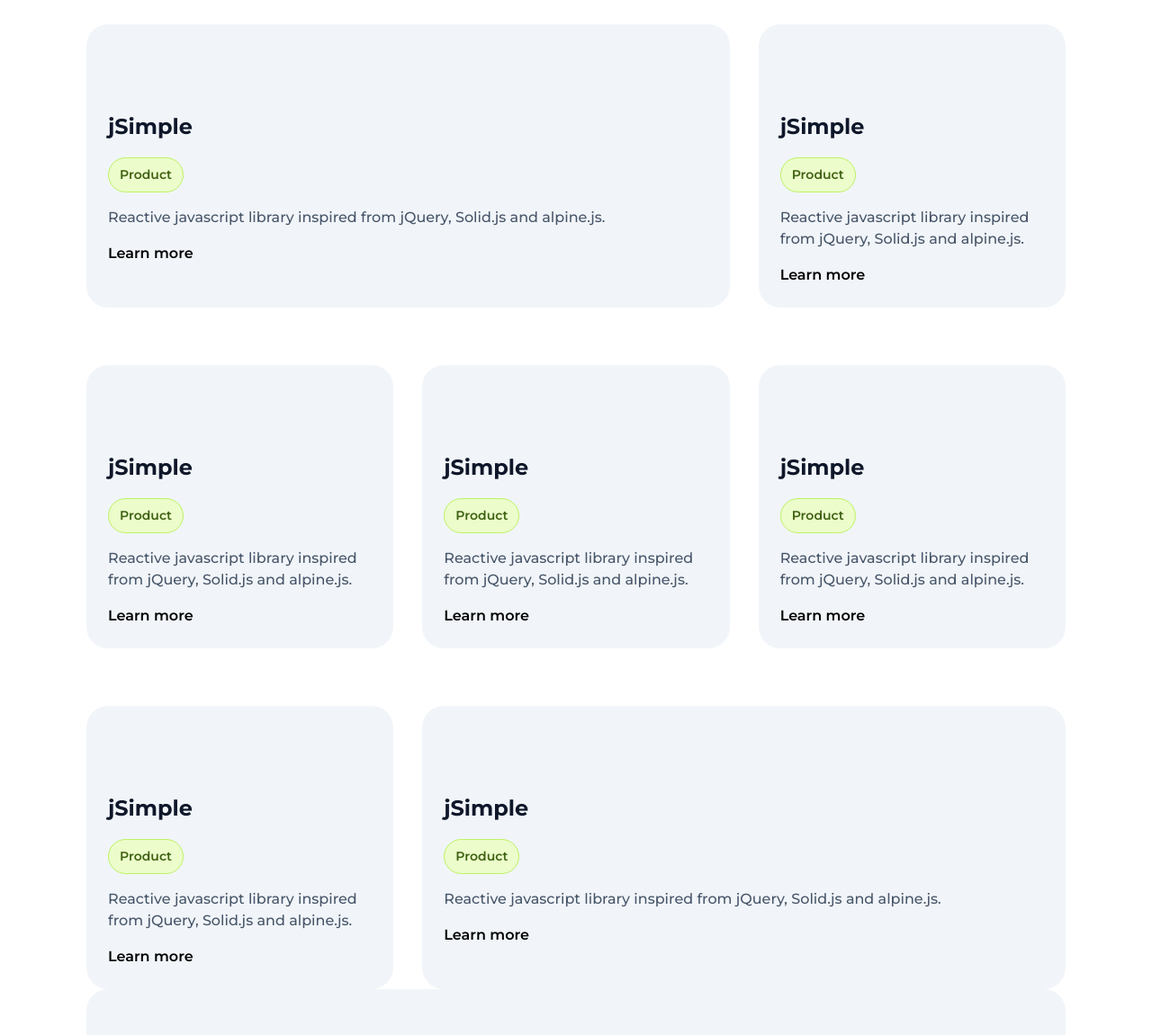
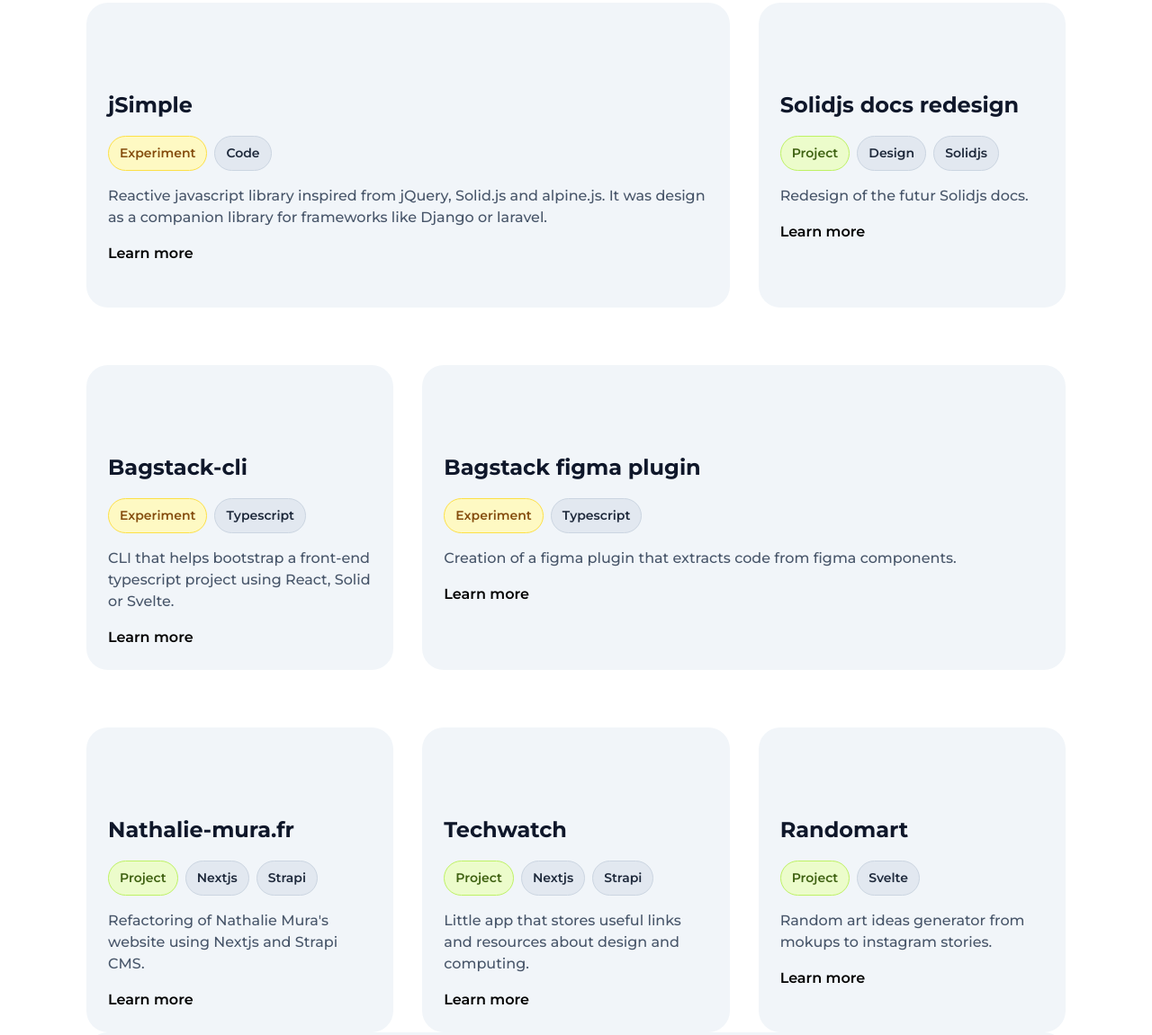
Before and after one commit to robin4a4/robin.marillia.io, an Astro site: page / in a window 1280 px wide. Shown: the part 357-1508 px from the top of the page at 90% size. Built offline with nearby package versions, Linux system fonts and the light colour scheme; Astro itself is replaced by a stand-in of ours.

Commit message:
add data to project cards

```diff
--- a/src/components/Header.astro
+++ b/src/components/Header.astro
@@ -5,7 +5,7 @@
 ---
 
 <header class="relative pt-64">
-	<img src={blurSvg} alt="image description" class='absolute top-0 left-0 z-0'/>;
+	<img src={blurSvg} alt="image description" class='absolute top-0 left-0 z-0'/>
 	<div class="container mx-auto px-96 relative z-10">
 		<span class="font-semibold text-48">Robin Marillia</span>
 		<h1 class="font-extrabold text-64 max-w-[70%] leading-tight">Fullstack developer at <span class="text-pink-400">Hello watt</span></h1>
--- a/src/components/Pill.astro
+++ b/src/components/Pill.astro
@@ -1,3 +1,12 @@
-<div class="flex px-12 py-8 rounded-full bg-lime-100 border text-14 font-semibold text-lime-800 border-lime-300">
-    Product
+---
+import { PILLS_DATA, ProjectPill } from '../config';
+
+export interface Props {
+	topic: ProjectPill;
+}
+const { topic } = Astro.props;
+---
+
+<div class={`flex px-12 py-8 rounded-full border text-14 font-semibold ${PILLS_DATA[topic].classes}`}>
+    {PILLS_DATA[topic].title}
 </div>
--- a/src/components/PillRow.astro
+++ b/src/components/PillRow.astro
@@ -1,7 +1,17 @@
 ---
+import type { ProjectPill } from '../config';
 import Pill from './Pill.astro'
+
+export interface Props {
+	topics: Array<ProjectPill>;
+}
+const {topics} = Astro.props
 ---
 
-<div class="flex gap-16">
-  <Pill></Pill>
+<div class="flex gap-8">
+  {topics.map((topic) => (
+    <>
+       <Pill topic={topic}/>
+    </>
+  ))}
 </div>
--- a/src/components/ProjectCard.astro
+++ b/src/components/ProjectCard.astro
@@ -1,20 +1,22 @@
 ---
+import { Project, PROJECTS } from '../config';
 import Link from './Link.astro'
 import PillRow from './PillRow.astro';
 
 
 export interface Props {
-	large?: boolean;
+	project: Project;
 }
-const { large } = Astro.props;
+const { project } = Astro.props;
+const projectData = PROJECTS[project]
 ---
 
-<div class={`flex flex-col gap-16 px-24 pt-80 pb-24 bg-slate-100 rounded-xl ${large ? 'col-span-2' : 'col-span-1'}`}>
+<div class={`flex flex-col gap-16 px-24 pt-80 pb-24 bg-slate-100 rounded-xl ${projectData.isLarge ? 'col-span-2' : 'col-span-1'}`}>
   <div class="flex"></div>
   <div class="flex flex-col gap-16">
-    <p class="text-24 font-bold text-slate-900">jSimple</p>
-      <PillRow/>
-      <p class="text-18 font-medium text-slate-600">Reactive javascript library inspired from jQuery, Solid.js and alpine.js.</p>
+    <p class="text-24 font-bold text-slate-900">{projectData.title}</p>
+    <PillRow topics={projectData.topics}/>
+    <p class="text-18 font-medium text-slate-600">{projectData.text}</p>
   </div>
   <Link/>
 </div>
--- a/src/config.ts
+++ b/src/config.ts
@@ -1,2 +1,122 @@
 export const SITE_TITLE = "Robin Marillia | Portfolio.";
 export const SITE_DESCRIPTION = "Welcome to my website!";
+
+export enum Project {
+  Jsimple = "jsimple",
+  Solidjs = "solidjs",
+  BagstackCli = "bagstack-cli",
+  BagstackFigma = "bagstack-figma",
+  NathalieMura = "nathalie-mura",
+  Techwatch = "techwatch",
+  Randomart = "randomart",
+}
+
+export enum ProjectPill {
+  Experiment = "experiment",
+  Project = "project",
+  Design = "design",
+  Code = "code",
+  Nextjs = "nextjs",
+  Strapi = "strapi",
+  Figma = "figma",
+  Sveltekit = "sveltekit",
+  Svelte = "svelte",
+  Solidjs = "solidjs",
+  Typescript = "typescript",
+}
+
+export const PROJECTS = {
+  [Project.Jsimple]: {
+    title: "jSimple",
+    text: "Reactive javascript library inspired from jQuery, Solid.js and alpine.js. It was design as a companion library for frameworks like Django or laravel.",
+    topics: [ProjectPill.Experiment, ProjectPill.Code],
+    isLarge: true,
+  },
+  [Project.Solidjs]: {
+    title: "Solidjs docs redesign",
+    text: "Redesign of the futur Solidjs docs.",
+    topics: [ProjectPill.Project, ProjectPill.Design, ProjectPill.Solidjs],
+    isLarge: false,
+  },
+  [Project.BagstackFigma]: {
+    title: "Bagstack figma plugin",
+    text: "Creation of a figma plugin that extracts code from figma components.",
+    topics: [ProjectPill.Experiment, ProjectPill.Typescript],
+    isLarge: true,
+  },
+  [Project.BagstackCli]: {
+    title: "Bagstack-cli",
+    text: "CLI that helps bootstrap a front-end typescript project using React, Solid or Svelte.",
+    topics: [ProjectPill.Experiment, ProjectPill.Typescript],
+    isLarge: false,
+  },
+  [Project.NathalieMura]: {
+    title: "Nathalie-mura.fr",
+    text: "Refactoring of Nathalie Mura's website using Nextjs and Strapi CMS.",
+    topics: [ProjectPill.Project, ProjectPill.Nextjs, ProjectPill.Strapi],
+    isLarge: false,
+  },
+  [Project.Techwatch]: {
+    title: "Techwatch",
+    text: "Little app that stores useful links and resources about design and computing.",
+    topics: [ProjectPill.Project, ProjectPill.Nextjs, ProjectPill.Strapi],
+    isLarge: false,
+  },
+  [Project.Randomart]: {
+    title: "Randomart",
+    text: "Random art ideas generator from mokups to instagram stories.",
+    topics: [ProjectPill.Project, ProjectPill.Svelte],
+    isLarge: false,
+  },
+};
+
+const greenClasses = "bg-lime-100 text-lime-800 border-lime-300";
+const grayClasses = "bg-slate-200 text-slate-800 border-slate-300";
+const yellowClasses = "bg-yellow-100 text-yellow-800 border-yellow-300";
+
+export const PILLS_DATA = {
+  [ProjectPill.Experiment]: {
+    title: "Experiment",
+    classes: yellowClasses,
+  },
+  [ProjectPill.Project]: {
+    title: "Project",
+    classes: greenClasses,
+  },
+  [ProjectPill.Design]: {
+    title: "Design",
+    classes: grayClasses,
+  },
+  [ProjectPill.Code]: {
+    title: "Code",
+    classes: grayClasses,
+  },
+  [ProjectPill.Nextjs]: {
+    title: "Nextjs",
+    classes: grayClasses,
+  },
+  [ProjectPill.Strapi]: {
+    title: "Strapi",
+    classes: grayClasses,
+  },
+  [ProjectPill.Figma]: {
+    title: "Figma",
+    classes: grayClasses,
+  },
+  [ProjectPill.Sveltekit]: {
+    title: "Svelte kit",
+    classes: grayClasses,
+  },
+  [ProjectPill.Svelte]: {
+    title: "Svelte",
+    classes: grayClasses,
+  },
+  [ProjectPill.Solidjs]: {
+    title: "Solidjs",
+    classes: grayClasses,
+  },
+  [ProjectPill.Typescript]: {
+    title: "Typescript",
+    classes: grayClasses,
+  },
+};
--- a/src/pages/index.astro
+++ b/src/pages/index.astro
@@ -5,7 +5,7 @@
 import Pill from '../components/Pill.astro';
 import ProjectCard from '../components/ProjectCard.astro';
 import ArticleCard from '../components/ArticleCard.astro';
-import { SITE_TITLE, SITE_DESCRIPTION } from '../config';
+import { SITE_TITLE, SITE_DESCRIPTION, Project } from '../config';
 ---
 
 <!DOCTYPE html>
@@ -17,13 +17,13 @@
 		<Header/>
 		<main class="container mx-auto px-96">
 			<div class="mt-64 grid grid-cols-3 grid-rows-3 gap-x-32 gap-y-64">
-				<ProjectCard large/>
-				<ProjectCard/>
-				<ProjectCard/>
-				<ProjectCard/>
-				<ProjectCard/>
-				<ProjectCard/>
-				<ProjectCard large/>
+				<ProjectCard project={Project.Jsimple}/>
+				<ProjectCard project={Project.Solidjs}/>
+				<ProjectCard project={Project.BagstackCli}/>
+				<ProjectCard project={Project.BagstackFigma}/>
+				<ProjectCard project={Project.NathalieMura}/>
+				<ProjectCard project={Project.Techwatch}/>
+				<ProjectCard project={Project.Randomart}/>
 			</div>
 			<ArticleCard/>
 			<p>
--- a/tailwind.config.cjs
+++ b/tailwind.config.cjs
@@ -1,6 +1,6 @@
 /** @type {import('tailwindcss').Config} */
 module.exports = {
-  content: ["./src/**/*.{astro,html}"],
+  content: ["./src/**/*.{astro,html,ts}"],
   theme: {
     extend: {
       spacing: {
```
